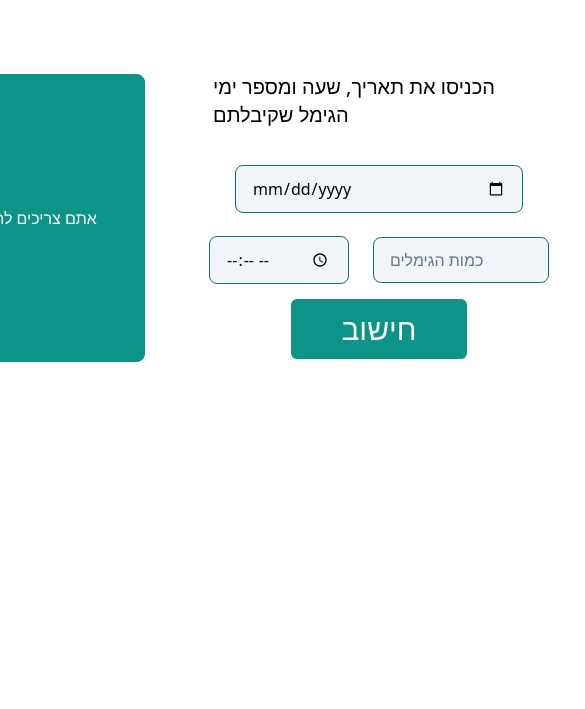
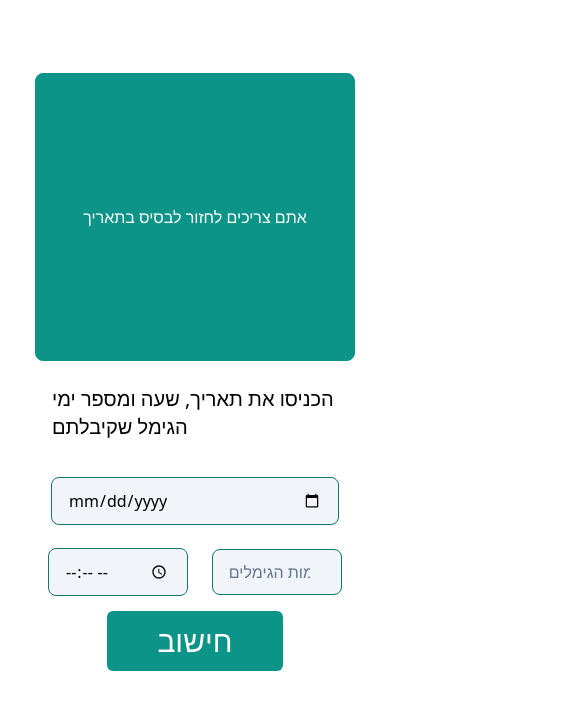
Before and after one commit to karshe69/gimelim, a website: page index.html in a window 390 px wide. Shown: the part 91-800 px from the top of the page, 585 px wide, since content can reach past the window. Drawn offline with Linux system fonts and the light colour scheme.

Commit message:
phone works now?

```diff
--- a/index.html
+++ b/index.html
@@ -20,7 +20,7 @@
         </div>
     </nav>
 
-    <div class="relative justify-center flex px-2 py-16">
+    <div class="relative justify-center xl:flex px-2 py-16">
         <div class="flex items-center justify-center py-3 px-4">
             <div id="output" style="line-height: 2;"
                 class="flex items-center justify-center text-right text-white bg-teal-600 font-medium py-3 px-4 mx-2 w-80 h-72 transition duration-150 ease-in-out border border-teal-600 placeholder-slate-500 rounded-lg focus:outline-none focus:shadow-outline-blue focus:border-blue-300 focus:z-10 sm:text-3xl sm:leading-5">
```
Also changed, not shown: styles/style.css.
